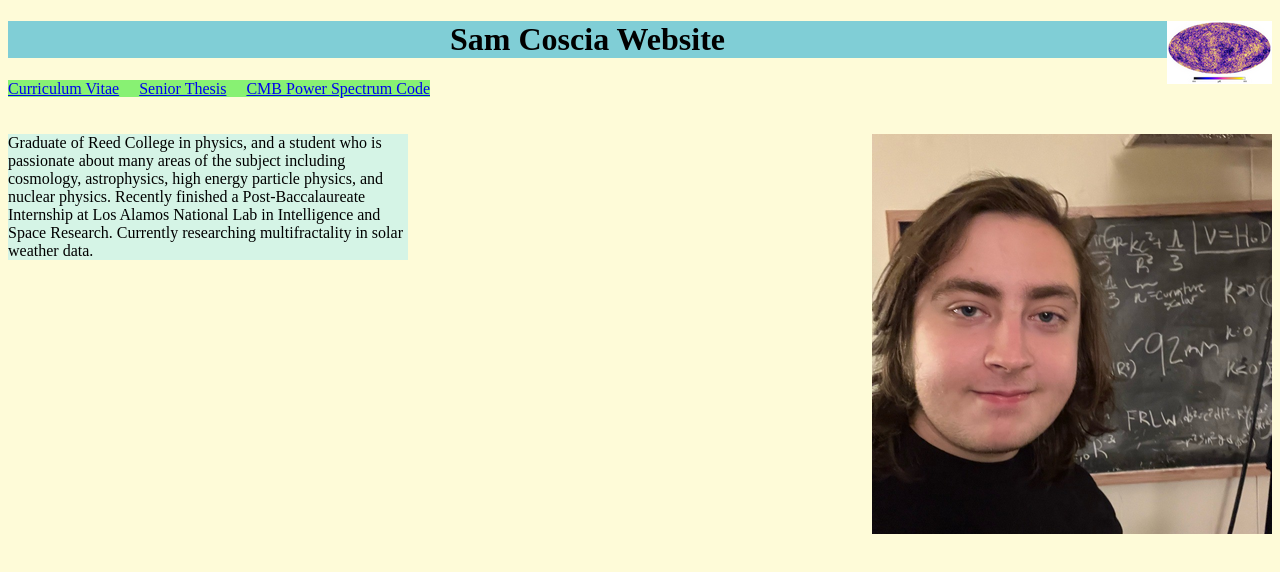
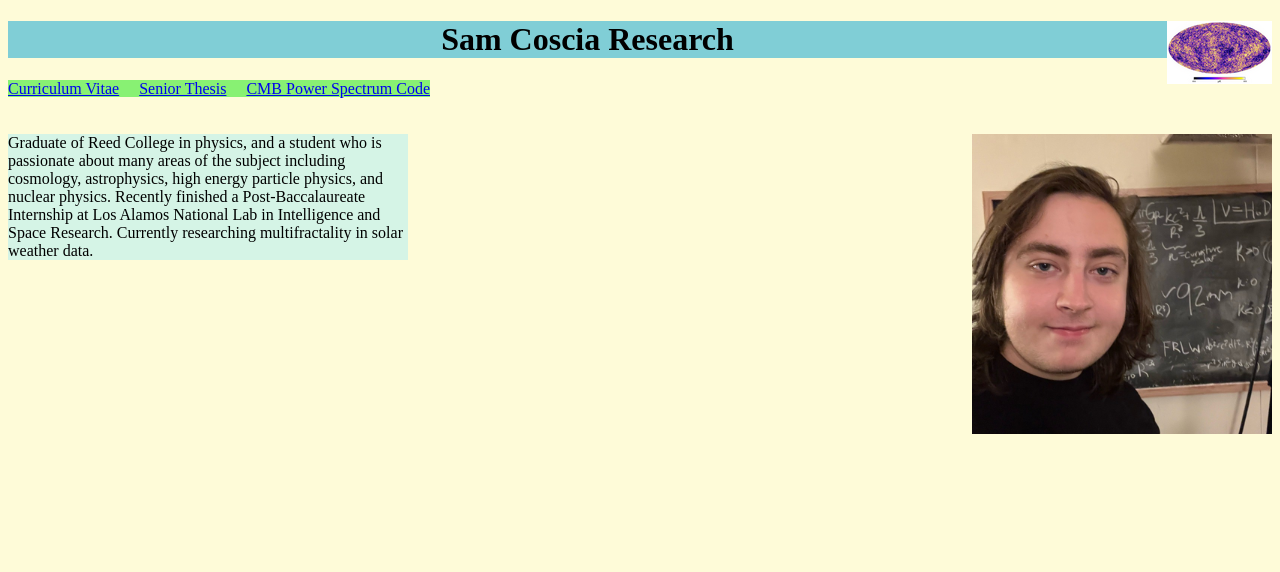
Before and after one commit to sfcoscia/Sam-Coscia-Website, a plain HTML site: page index.html in a window 1280 px wide. Drawn offline with Linux system fonts and the light colour scheme.

Commit message:
New changes

```diff
--- a/index.html
+++ b/index.html
@@ -28,7 +28,7 @@ span {
 </style>
 
   <body>
-    <h1 align="center">Sam Coscia Website
+    <h1 align="center">Sam Coscia Research
 		<img src="cmb_icon.png" alt="Italian Trulli" align="right">
 	</h1>
 	<p1 align="center">
@@ -45,7 +45,9 @@ span {
 	</p1>
     <p2>
 </p2>
-	<img src="profile_pic.png" alt="Italian Trulli" align="right">
+	<img src="profile_pic.png" alt="Italian Trulli" align="right" width="300"
+	height="300">
+
 	<div style="max-width:400px; word-wrap:break-word;">
 		Graduate of Reed College in physics, and a student who is
 		passionate about many areas of the subject including cosmology,
```
